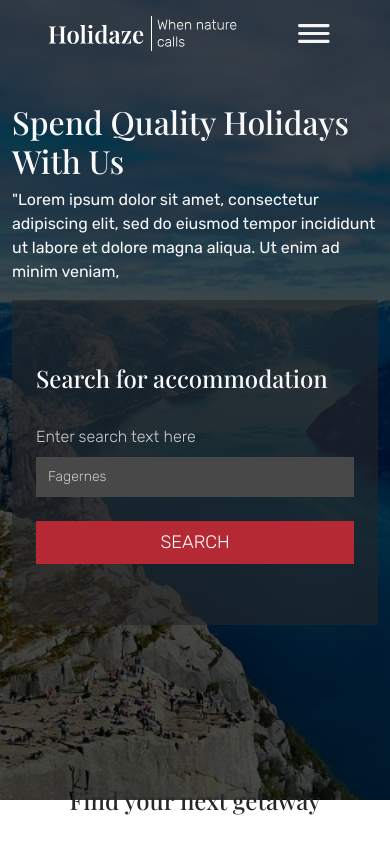
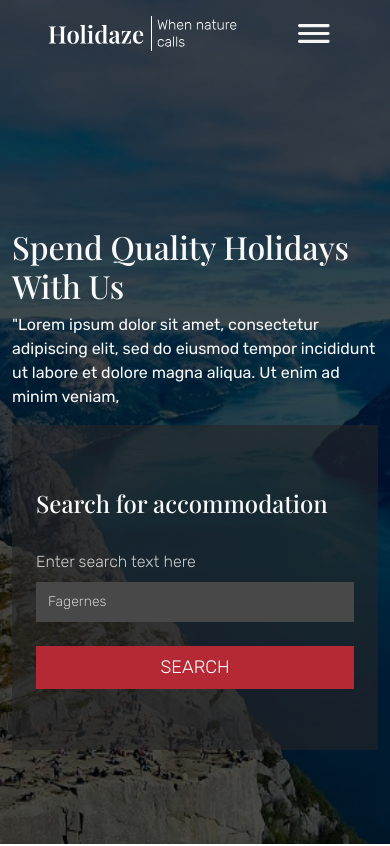
Before and after one commit to teehbee/project-exam-2, a React (Vite) app: page / in a window 390 px wide. Shown: the top 846 px of the page. Built offline with nearby package versions, Linux system fonts and the light colour scheme; a web font is replaced by a local one.

Commit message:
corrections to frontpage banner

```diff
--- a/src/styles/style.scss
+++ b/src/styles/style.scss
@@ -125,7 +125,6 @@ $custom-fs-4-rem: 4rem;
 
 .hero-container {
   height: 100vh;
-  margin-top: -125px;
 }
 
 .hero-text-container {
@@ -278,9 +277,6 @@ header {
   .border-bottom-nav-dropdown {
     border-bottom: 0.2px solid rgb(255, 255, 255, 0.5);
   }
-  .banner-img {
-    max-height: 500px;
-  }
 }
 
 @media screen and (min-width: 768px) {
@@ -296,9 +292,6 @@ header {
     width: 100%;
     margin-top: 10px;
     padding: 50px 0;
-  }
-  .banner-img {
-    max-height: 800px;
   }
 }
 
```
